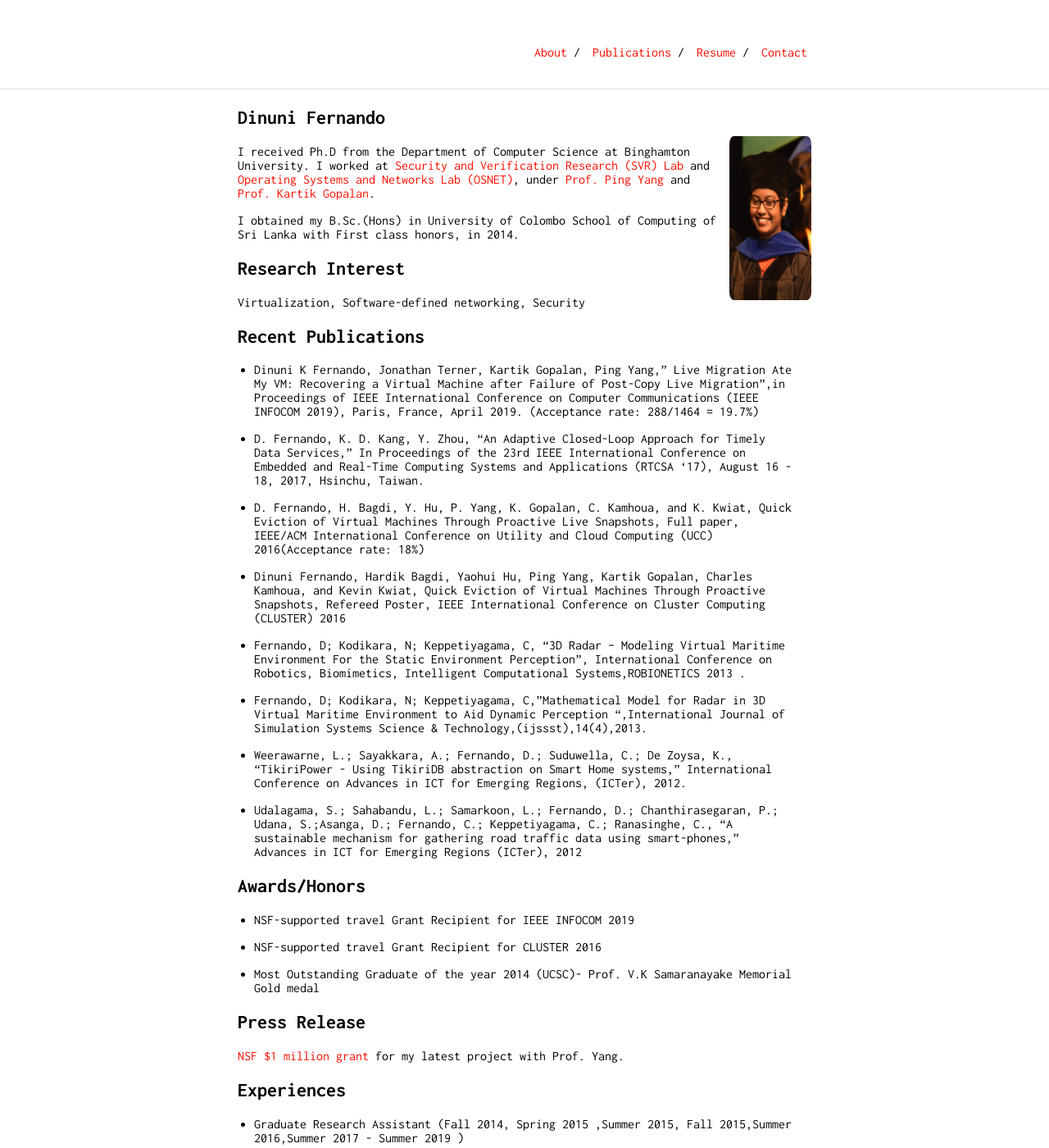
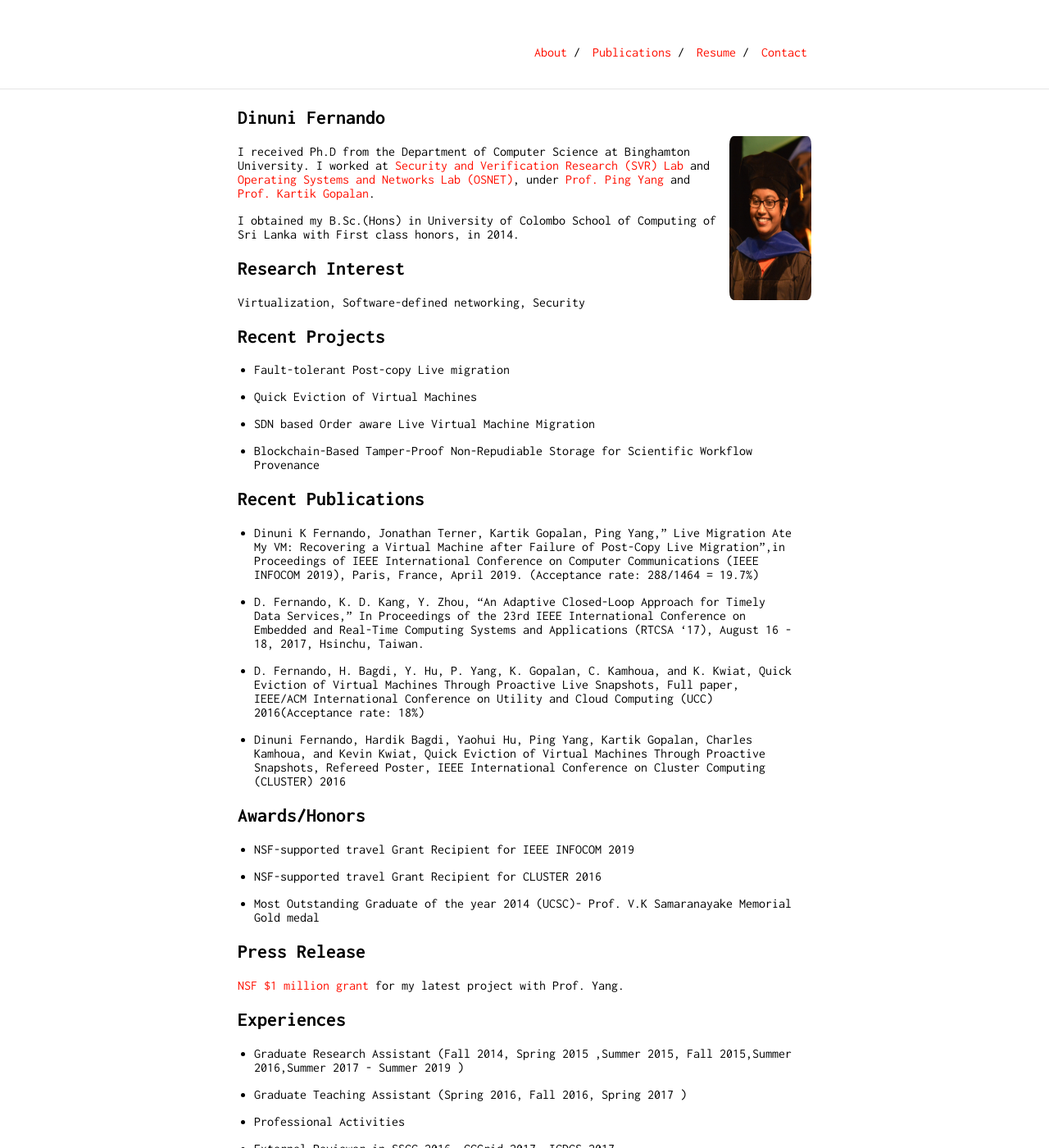
Before and after one commit to dinuni/dinuni.github.io, a Jekyll site: the page built from index.md, in a window 1280 px wide and 1400 px high. Shown: the whole window at 82% size. Built offline with Jekyll 4.4.1, drawn with Linux system fonts in a browser that asks for light colours; our own code applies the rules of GitHub Pages for plain Markdown files.

Commit message:
adding content

```diff
--- a/index.md
+++ b/index.md
@@ -11,6 +11,15 @@ I obtained my B.Sc.(Hons) in University of Colombo School of Computing of Sri La
 
 Virtualization, Software-defined networking, Security
 
+## Recent Projects
+
++ Fault-tolerant Post-copy Live migration
+
++ Quick Eviction of Virtual Machines
+
++ SDN based Order aware Live Virtual Machine Migration
+
++ Blockchain-Based Tamper-Proof Non-Repudiable Storage for Scientific Workflow Provenance
 
 ## Recent Publications
 
@@ -22,13 +31,6 @@ Virtualization, Software-defined networking, Security
 
 + Dinuni Fernando, Hardik Bagdi, Yaohui Hu, Ping Yang, Kartik Gopalan, Charles Kamhoua, and Kevin Kwiat, Quick Eviction of Virtual Machines Through Proactive Snapshots, Refereed Poster, IEEE International Conference on Cluster Computing (CLUSTER) 2016
 
-+ Fernando, D; Kodikara, N; Keppetiyagama, C, "3D Radar – Modeling Virtual Maritime Environment For the Static Environment Perception", International Conference on Robotics, Biomimetics, Intelligent Computational Systems,ROBIONETICS 2013 .
-
-+ Fernando, D; Kodikara, N; Keppetiyagama, C,"Mathematical Model for Radar in 3D Virtual Maritime Environment to Aid Dynamic Perception ",International Journal of Simulation Systems Science & Technology,(ijssst),14(4),2013.
-
-+ Weerawarne, L.; Sayakkara, A.; Fernando, D.; Suduwella, C.; De Zoysa, K., "TikiriPower - Using TikiriDB abstraction on Smart Home systems," International Conference on Advances in ICT for Emerging Regions, (ICTer), 2012.
-
-+ Udalagama, S.; Sahabandu, L.; Samarkoon, L.; Fernando, D.; Chanthirasegaran, P.; Udana, S.;Asanga, D.; Fernando, C.; Keppetiyagama, C.; Ranasinghe, C., "A sustainable mechanism for gathering road traffic data using smart-phones," Advances in ICT for Emerging Regions (ICTer), 2012
 
 ## Awards/Honors
 + NSF-supported travel Grant Recipient for IEEE INFOCOM 2019
@@ -61,5 +63,4 @@ Virtualization, Software-defined networking, Security
 + The Coordinator of IEEE student branch of UCSC (2011-2013)
 
 
-
 ---
```
